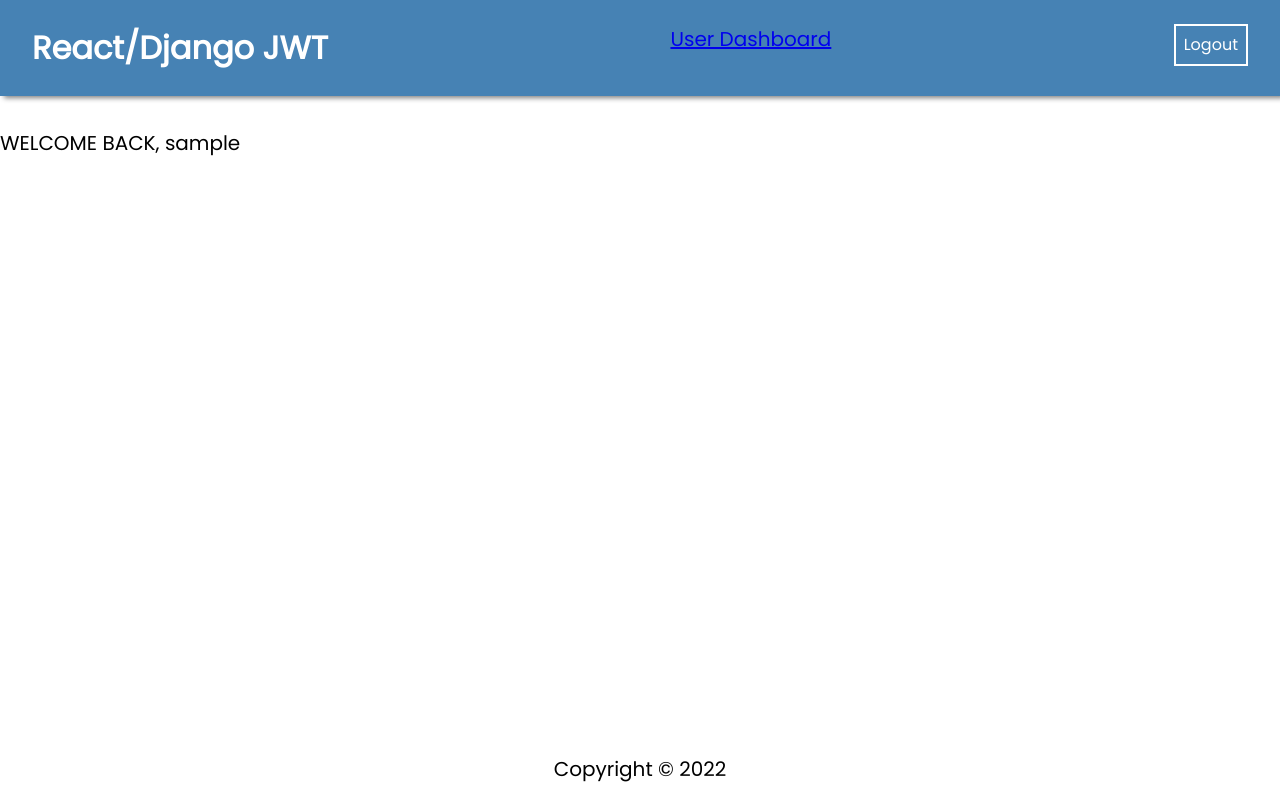
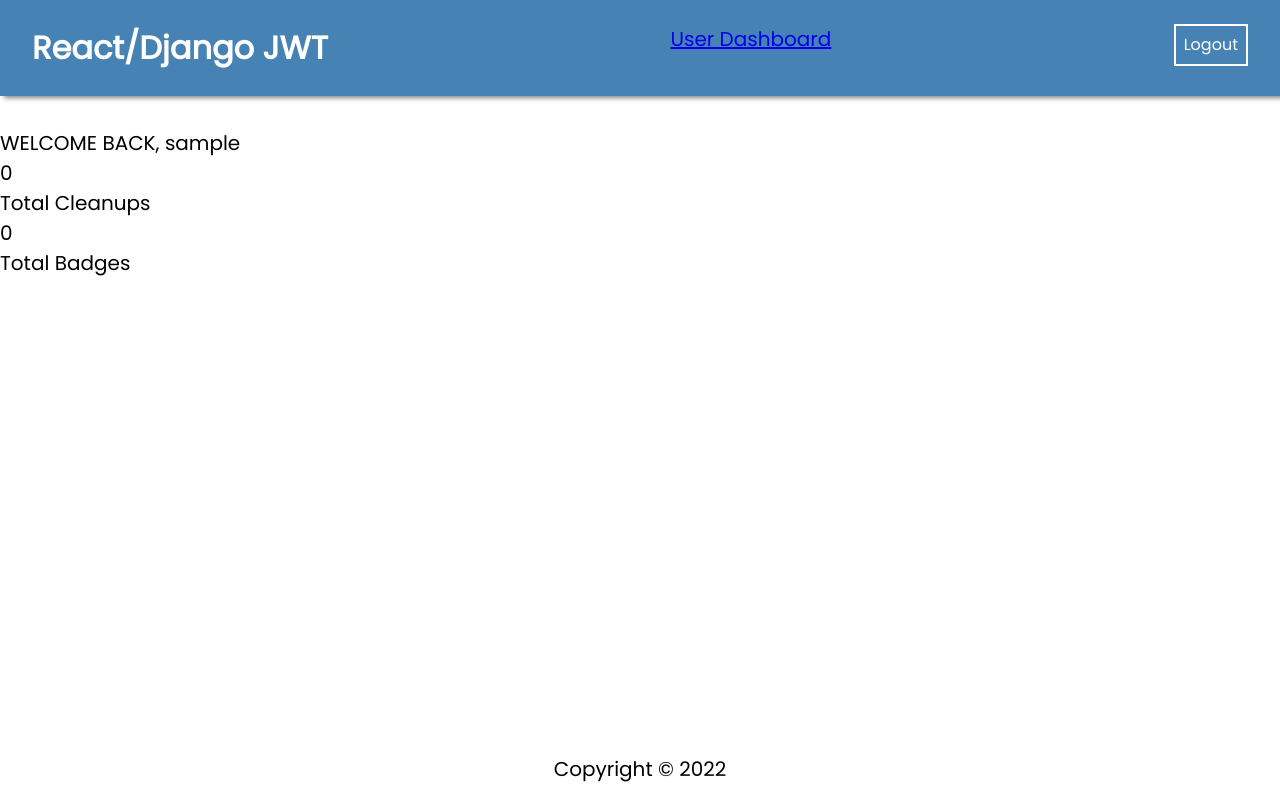
Before and after one commit to tjdanielson/capstone, a React (Create React App) app in the folder frontend/: page /profile in a window 1280 px wide. Built offline with nearby package versions, Linux system fonts and the light colour scheme; no server answers; sample sign-in values are in the browser's storage.

Commit message:
Added return statement in usrStats component that displays the count of cleanups and badges. Goal tracking and user stats complete.

```diff
--- a/frontend/src/components/UserStats/UserStats.jsx
+++ b/frontend/src/components/UserStats/UserStats.jsx
@@ -1,7 +1,18 @@
 import react from "react";
 
 const UserStats = (props) => {
-  return <div></div>;
+  return (
+    <div>
+      <div>
+        <p>{props.cleanupCount}</p>
+        <p>Total Cleanups</p>
+      </div>
+      <div>
+        <p>{props.badgeCount}</p>
+        <p>Total Badges</p>
+      </div>
+    </div>
+  );
 };
 
 export default UserStats;
```
